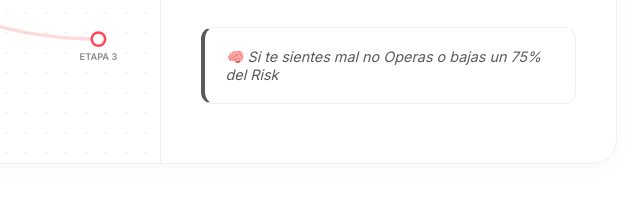
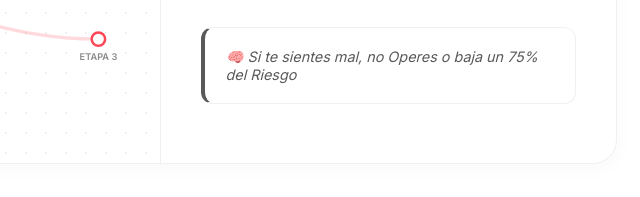
Before and after one commit to lucariowalker/playbookofsizing, a plain HTML site: page index.html in a window 1280 px wide. Shown: the part 555-752 px from the top of the page, 524-1164 px from the left. Drawn offline with Linux system fonts and the light colour scheme.

Commit message:
Update index.html

```diff
--- a/index.html
+++ b/index.html
@@ -310,12 +310,12 @@
 
 <script>
 const stages = {
-        p1: { type: 'profit', badge: 'PROFIT - ETAPA 1', title: 'Inicio y Construcción', rules: ['(Si hay 3 SL seguidos alejarse del mercado en la semana)', 'Perdida máxima 2.5% en la semana', 'Sesiones de Asia Reducir un 50% de Risk', 'Subir la cuenta +5% en adelante el primer mes'], tip: 'Si te sientes mal no Operas o bajas un 75% del Risk' },
-        p2: { type: 'profit', badge: 'PROFIT - ETAPA 2', title: 'Gestión del Retroceso', rules: ['Si subes tu cuenta un 5% y luego la bajas a un 3.5% (cediendo 30% de ganancias): Reduce el Risk un 50% y ajusta hasta volver al 5%', 'Cuando estamos en racha positiva hay que ser más exigentes y disciplinados', 'Es donde más probabilidades hay de bajar la cuenta bruscamente y perder lo ganado', 'Evita la sobre confianza y la avaricia'], tip: 'Si te sientes mal no Operas o bajas un 75% del Risk' },
-        p3: { type: 'profit', badge: 'PROFIT - ETAPA 3', title: 'Maximización', rules: ['En esta Etapa estamos en el mejor momento: subimos la cuenta y solucionamos los obstáculos', 'Si la cuenta llegó a +10% ajusta la categoría A+ (Risk=2%)', 'Los resultados pueden ser aún más exponenciales', 'Si hay Drawdown: operaremos como "Etapa 1 Drawdown" (Risk 50%, max DD 4.5%)', 'Si la cuenta baja del 10% el Sizing vuelve a la normalidad'], tip: 'Si te sientes mal no Operas o bajas un 75% del Risk' },
-        d1: { type: 'drawdown', badge: 'DRAWDOWN - ETAPA 1', title: 'Primeras Alertas', rules: ['(Si hay 3 SL seguidos alejarse del mercado en la semana)', 'Perdida máxima 2.5% en la semana', 'Sesiones de Asia Reducir un 50% de Risk', 'Perdida máxima 4.5% en 2 semanas consecutivas de SL', 'Reducir el riesgo un 50% en la tercera semana (Perdida máxima 5.5%)', 'Drawdown máximo en el mes 5.5% y no se opera más'], tip: 'Si te sientes mal no Operas o bajas un 75% del Risk' },
-        d2: { type: 'drawdown', badge: 'DRAWDOWN - ETAPA 2', title: 'Protección de Capital', rules: ['En el segundo mes operaremos con riesgo reducido al 50% y max 2 SL en la semana', 'Si la cuenta baja a -6.5% en la semana 2: reduce el drawdown un 60%', 'Mantener ese Riesgo hasta volver a subir la cuenta a -5.5%', 'Si la cuenta baja a -6.9%: dejar de operar en el mes (Solo operar A+ con riesgo mínimo)'], tip: 'Si te sientes mal no Operas o bajas un 75% del Risk' },
-        d3: { type: 'drawdown', badge: 'DRAWDOWN - ETAPA 3', title: 'Escenario Crítico', rules: ['En este tercer mes llevaríamos >10 SL (escenario poco probable)', 'El Sizing después de la semana 3 de Etapa 1 funciona igual pero con riesgo reducido', 'Sizing y Risk van aumentando solo si se sube la cuenta progresivamente hasta -4.5%', 'De -4.5% en adelante se utilizaría el Risk normal'], tip: 'Si te sientes mal no Operas o bajas un 75% del Risk' }
+p1: { type: 'profit', badge: 'PROFIT - ETAPA 1', title: 'Inicio y Construcción', rules: ['(Si hay 3 SL seguidos alejarse del mercado en la semana)', 'Perdida máxima 2.5% en la semana', 'Sesiones de Asia Reducir un 50% de Risk', 'Subir la cuenta +5% en adelante el primer mes'], tip: 'Si te sientes mal, no Operes o baja un 75% del Riesgo' },
+p2: { type: 'profit', badge: 'PROFIT - ETAPA 2', title: 'Gestión del Retroceso', rules: ['Si subes tu cuenta un 5% y luego la bajas a un 3.5% (cediendo 30% de ganancias): Reduce el Risk un 50% y ajusta hasta volver al 5%', 'Cuando estamos en racha positiva hay que ser más exigentes y disciplinados', 'Es donde más probabilidades hay de bajar la cuenta bruscamente y perder lo ganado', 'Evita la sobre confianza y la avaricia'], tip: 'Si te sientes mal, no Operes o baja un 75% del Riesgo' },
+p3: { type: 'profit', badge: 'PROFIT - ETAPA 3', title: 'Maximización', rules: ['En esta Etapa estamos en el mejor momento: subimos la cuenta y solucionamos los obstáculos', 'Si la cuenta llegó a +10% ajusta la categoría A+ (Risk=2%)', 'Los resultados pueden ser aún más exponenciales', 'Si hay Drawdown: operaremos como "Etapa 1 Drawdown" (Risk 50%, max DD 4.5%)', 'Si la cuenta baja del 10% el Sizing vuelve a la normalidad'], tip: 'Si te sientes mal, no Operes o baja un 75% del Riesgo' },
+d1: { type: 'drawdown', badge: 'DRAWDOWN - ETAPA 1', title: 'Primeras Alertas', rules: ['(Si hay 3 SL seguidos alejarse del mercado en la semana)', 'Perdida máxima 2.5% en la semana', 'Sesiones de Asia Reducir un 50% de Risk', 'Perdida máxima 4.5% en 2 semanas consecutivas de SL', 'Reducir el riesgo un 50% en la tercera semana (Perdida máxima 5.5%)', 'Drawdown máximo en el mes 5.5% y no se opera más'], tip: 'Si te sientes mal, no Operes o baja un 75% del Riesgo' },
+d2: { type: 'drawdown', badge: 'DRAWDOWN - ETAPA 2', title: 'Protección de Capital', rules: ['En el segundo mes operaremos con riesgo reducido al 50% y max 2 SL en la semana', 'Si la cuenta baja a un -6.5% en la semana 2 del mes reduce el drawdown de un 50% a un 60%', 'Mantener ese Riesgo hasta volver a subir la cuenta a -5.5%', 'Si la cuenta baja a -6.9%: dejar de operar en el mes (Solo operar A+ con riesgo mínimo)'], tip: 'Si te sientes mal, no Operes o baja un 75% del Riesgo' },
+d3: { type: 'drawdown', badge: 'DRAWDOWN - ETAPA 3', title: 'Escenario Crítico', rules: ['En este Tercer mes llevaríamos >10 SL (escenario poco probable)', 'En esta etapa hay condiciones:', 'Condicion 1: <em>El riesgo es igual a la etapa 2 (un 60% ), pero se disminuirá dependiendo de cada semana de drawdown que vaya pasando</em>', 'Condición 2: Tanto el Sizing como el Risk van aumentando si se va subiendo la cuenta progresivamente hasta estar en un -4.5% de ahí en adelante se utilizaría el Risk normal'], tip: 'Si te sientes mal, no Operes o baja un 75% del Riesgo' }
 };
 
 function loadStage(key) {
```
Lines whose indentation alone changed are shown as unchanged.
